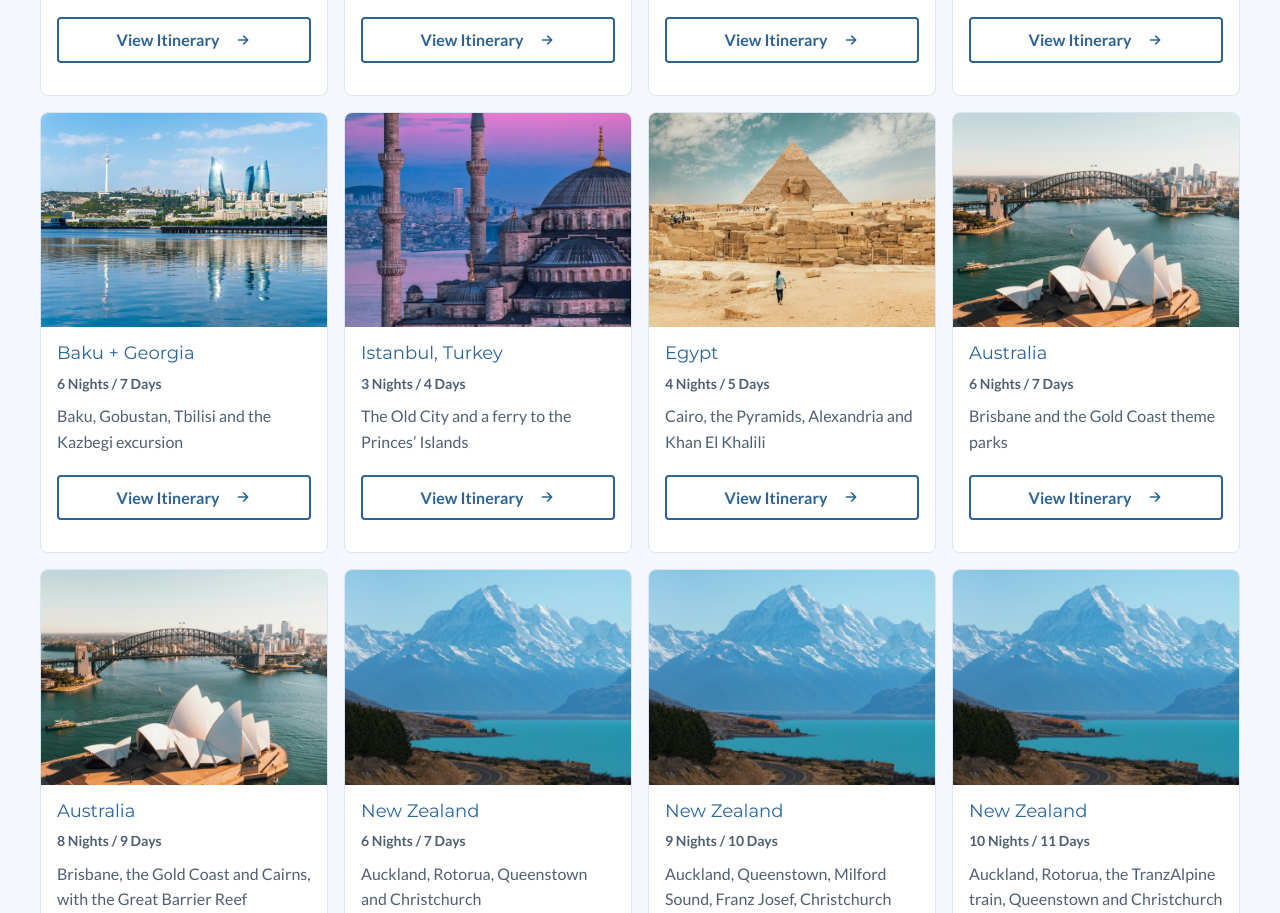
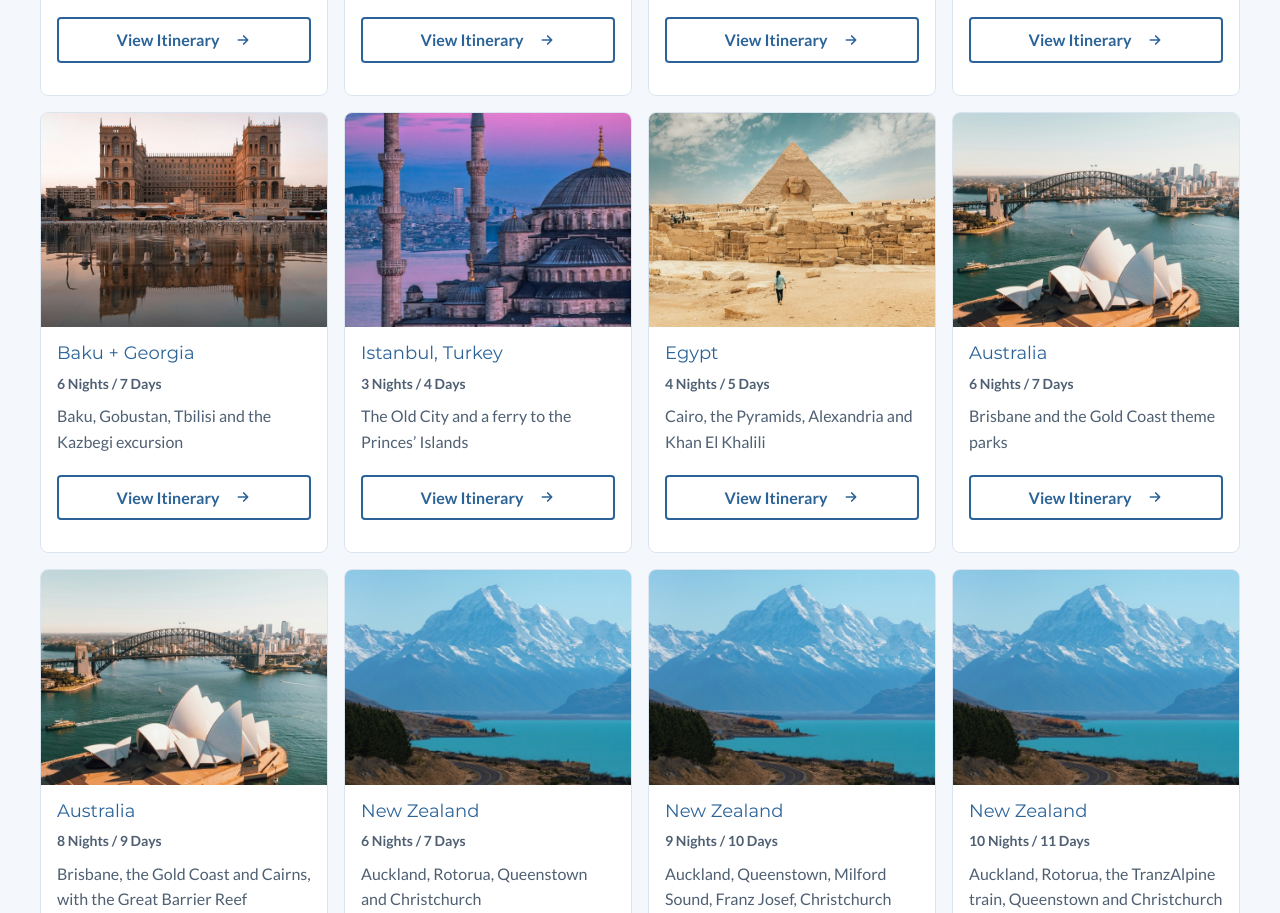
Before and after one commit to Vegamana/FlyBoo, a plain HTML site: page international-tours.html in a window 1280 px wide. Shown: the part 3749-4662 px from the top of the page. Drawn offline with Linux system fonts and the light colour scheme.

Commit message:
Government House photo for the second Azerbaijan package card
Co-Authored-By: Claude Sonnet 5.5 <noreply@anthropic.com>

```diff
--- a/assets/css/main.css
+++ b/assets/css/main.css
@@ -442,6 +442,7 @@ a:hover { color: var(--color-blue-dark); text-decoration-color: var(--color-oran
 .pos-fuji { object-position: 50% 68%; }
 .pos-pagoda { object-position: 60% 45%; }
 .pos-flame { object-position: 50% 45%; }
+.pos-govhouse { object-position: 50% 28%; }
 .pos-gate { object-position: 50% 27%; }
 .pos-statue { object-position: 50% 22%; }
 .pos-isle { object-position: 62% 60%; }
--- a/international-tours.html
+++ b/international-tours.html
@@ -8,7 +8,7 @@
   <meta name="theme-color" content="#ffffff">
   <script>document.documentElement.classList.add('js');</script>
   <link rel="stylesheet" href="assets/css/tokens.css?v=20261108d">
-  <link rel="stylesheet" href="assets/css/main.css?v=20261108j">
+  <link rel="stylesheet" href="assets/css/main.css?v=20261108k">
   <link rel="stylesheet" href="assets/css/service.css?v=20261108d">
   <script src="assets/js/nav.js" defer></script>
   <script src="assets/js/enquiry.js" defer></script>
@@ -377,7 +377,7 @@
           </li>
           <li data-group="Azerbaijan &amp; Georgia">
             <article class="card dest-card">
-              <div class="card__media"><img src="assets/img/destinations/azerbaijan-900.jpg" width="900" height="600" alt="Baku waterfront with a TV tower and three curved glass towers reflected in calm water" loading="lazy" decoding="async"></div>
+              <div class="card__media"><img class="pos-govhouse" src="assets/img/destinations/baku-government-house-1400.jpg" width="1400" height="1050" alt="Large sandstone government building with two towers at sunset in Baku, reflected in a still fountain pool" loading="lazy" decoding="async"></div>
               <div class="card__body">
                 <h3 class="card__title">Baku + Georgia</h3>
                 <p class="card__meta">6 Nights / 7 Days</p>
```
Also changed, not shown: domestic-tours.html (+1 -1 lines), flights.html (+1 -1 lines), forex.html (+1 -1 lines), index.html (+1 -1 lines), styleguide.html (+1 -1 lines), travel-visa.html (+1 -1 lines), assets/img/destinations/baku-government-house-1400.jpg (added).
